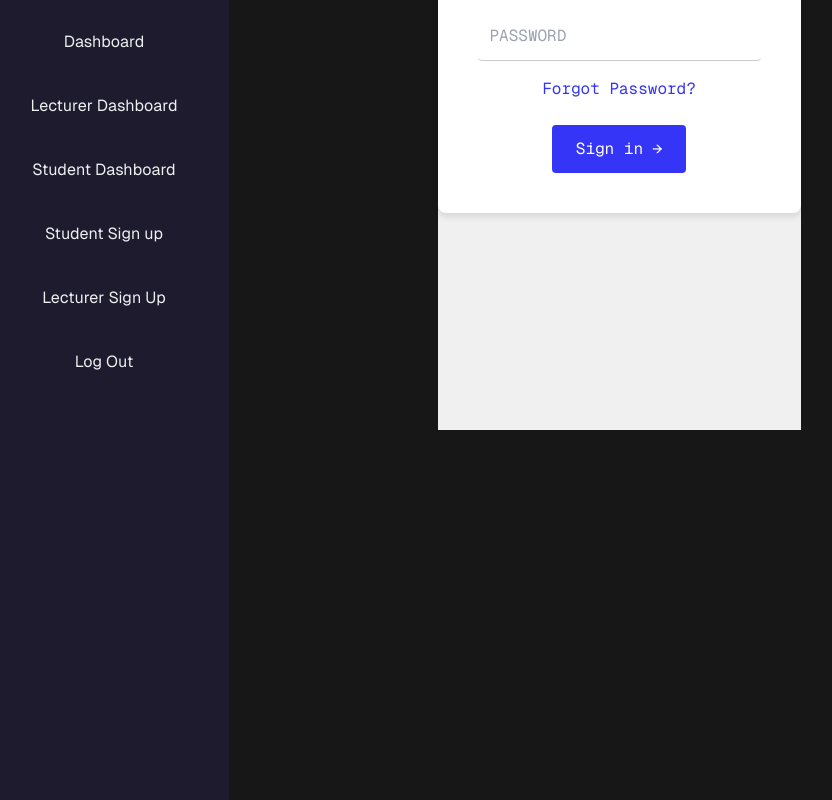
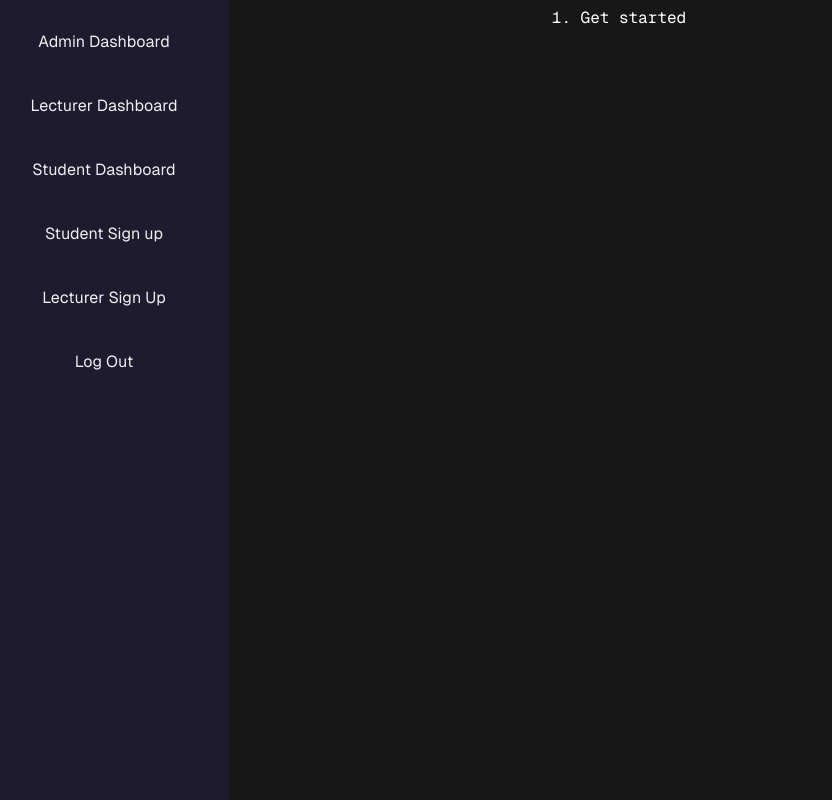
Before and after one commit to Mattiechuks/Course-material-distribution-system, a Next.js app: page / in a window 1280 px wide. Shown: the whole page, without its empty margins (21-853 px from the left). Built offline with nearby package versions, Linux system fonts and the light colour scheme.

Commit message:
Update page.tsx

```diff
--- a/src/app/page.tsx
+++ b/src/app/page.tsx
@@ -1,7 +1,6 @@
 'use client';
 import Link from "next/link";
 import styled from "styled-components";
-import LoginPage from "./login/page";
 import Sidebar from "@/components/Sidebar";
 import SidebarItem from "@/components/SidebarItem";
 
@@ -14,12 +13,11 @@ export default function Home() {
         <Instructions>
           <li>
             Get started{" "}
-            <LoginPage />
           </li>
         </Instructions>
         <Sidebar>
         <Link href="/admin-dashboard">
-          <SidebarItem>Dashboard</SidebarItem>
+          <SidebarItem>Admin Dashboard</SidebarItem>
         </Link>
         <Link href="/lecturer-dashboard">
           <SidebarItem>Lecturer Dashboard</SidebarItem>
```
